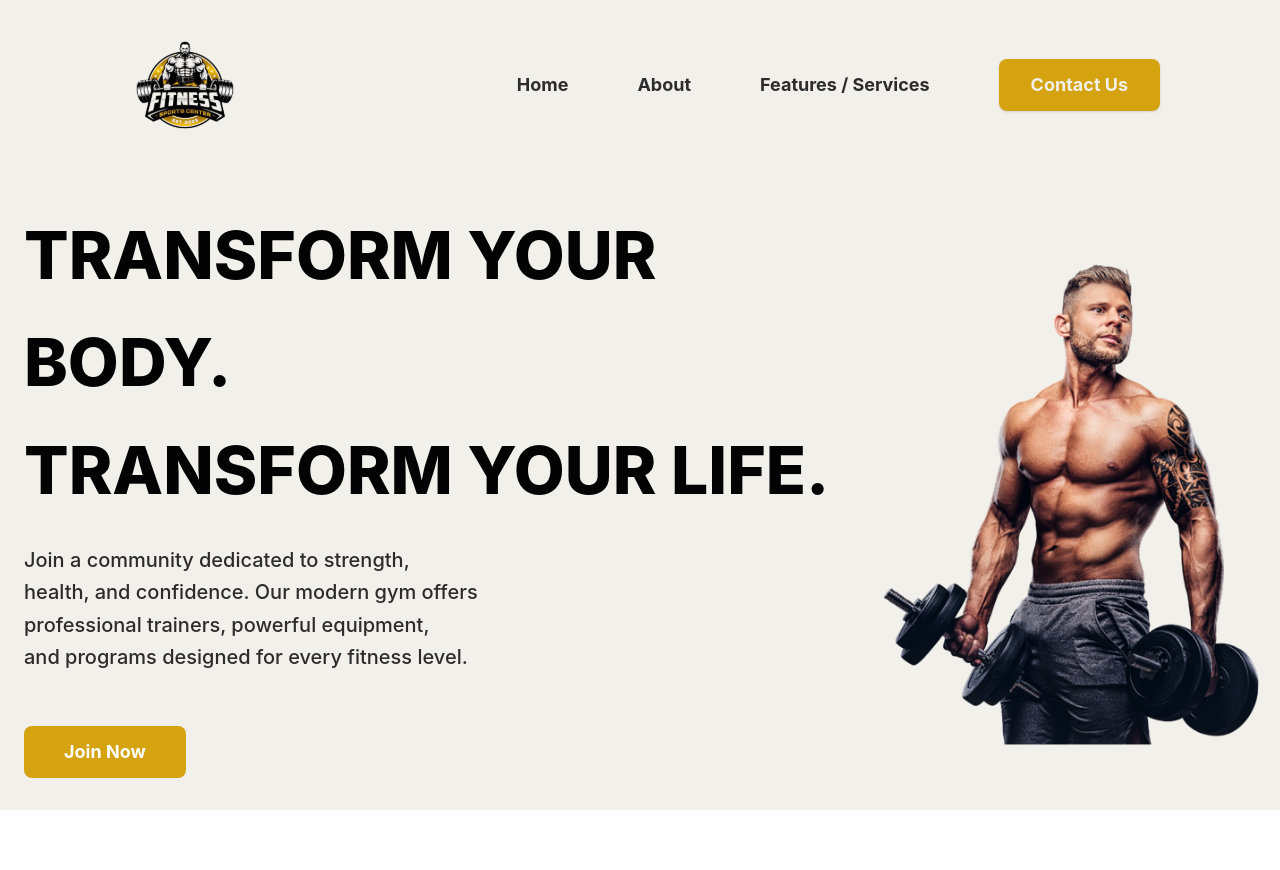
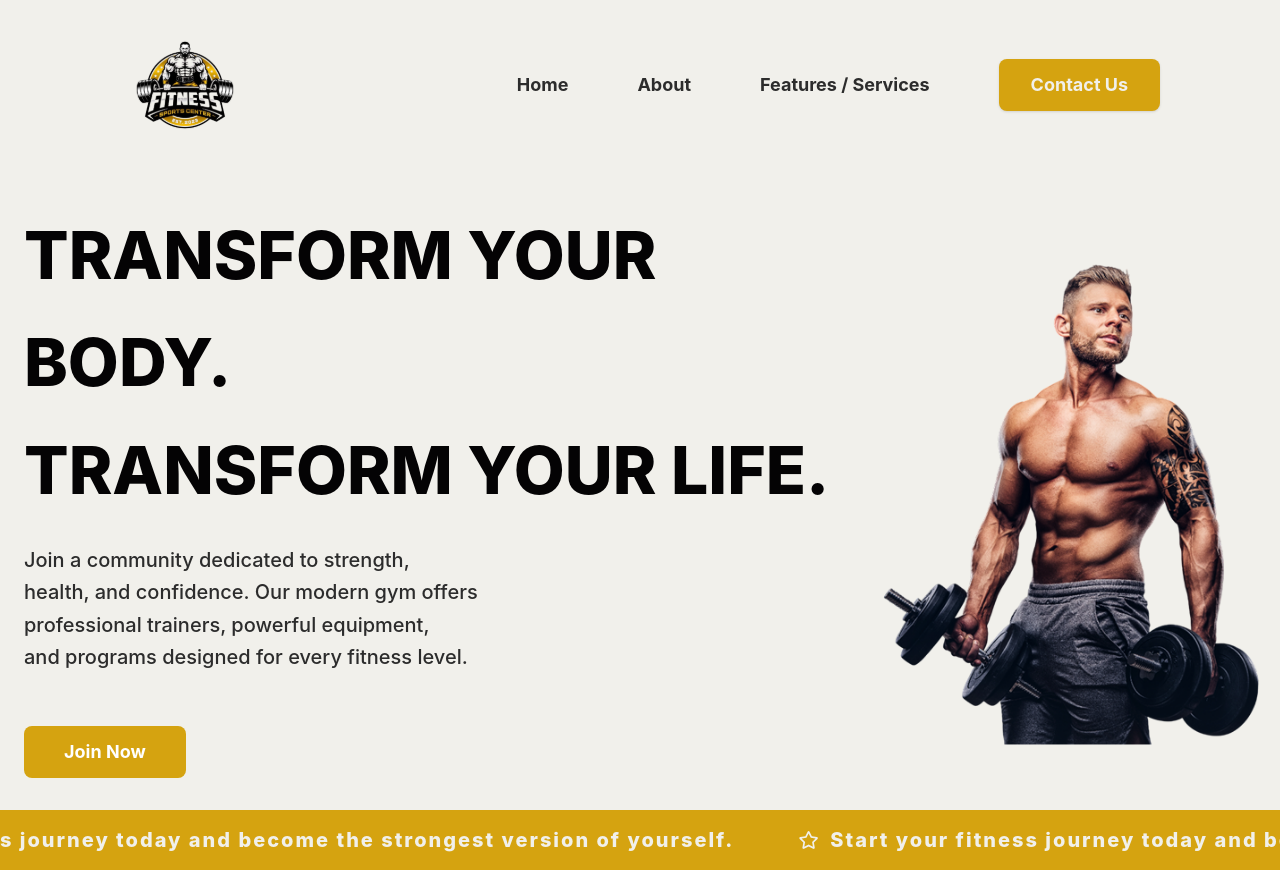
Before and after one commit to rukshanvishwa/fitness-sport-center, a React (Vite) app: page / in a window 1280 px wide. Before the commit the page ends 810 px from the top, so only its background shows below. Built offline with nearby package versions, Linux system fonts and the light colour scheme.

Commit message:
Add StoryLine component with scrolling animation and integrate into App

```diff
--- a/package.json
+++ b/package.json
@@ -13,6 +13,7 @@
     "@tailwindcss/vite": "^4.2.1",
     "react": "^19.2.4",
     "react-dom": "^19.2.4",
+    "react-icons": "^5.6.0",
     "tailwindcss": "^4.2.1"
   },
   "devDependencies": {
--- a/src/App.jsx
+++ b/src/App.jsx
@@ -1,6 +1,7 @@
 import React from 'react'
 import Navbar from './components/NavBar'
 import Hero from './sections/Hero'
+import StoryLine from './components/StoryLine'
 
 const App = () => {
   return (
@@ -8,6 +9,7 @@ const App = () => {
       <div className='bg-background'>
         <Navbar />
         <Hero />
+        <StoryLine />
       </div>
 
     </>
--- /dev/null
+++ b/src/components/StoryLine.jsx
@@ -0,0 +1,71 @@
+import React from 'react';
+import { FaRegStar } from 'react-icons/fa';
+
+const StoryLine = () => {
+    return (
+
+        <div className="bg-accent py-4 overflow-hidden whitespace-nowrap flex items-center w-full">
+
+            <style>
+                {`
+          @keyframes scroll-left {
+            0% { transform: translateX(0); }
+            100% { transform: translateX(-50%); }
+          }
+          .animate-marquee {
+            animation: scroll-left 65s linear infinite;
+          }
+          /* Pause the animation when the user hovers over it (optional, but a nice touch!) */
+          .animate-marquee:hover {
+            animation-play-state: paused;
+          }
+        `}
+            </style>
+
+            {/* scrolling container */}
+            <div className="flex w-max animate-marquee text-text-white font-extrabold tracking-widest text-[26px] md:text-xl">
+
+
+                <div className="flex items-center">
+
+                    <span className="mx-8 flex items-center gap-3">
+                        <FaRegStar className="text-text-white" />
+                        Start your fitness journey today and become the strongest version of yourself.
+                    </span>
+
+                    <span className="mx-8 flex items-center gap-3">
+                        <FaRegStar className="text-text-white" />
+                        Start your fitness journey today and become the strongest version of yourself.
+                    </span>
+
+                    <span className="mx-8 flex items-center gap-3">
+                        <FaRegStar className="text-text-white" />
+                        Start your fitness journey today and become the strongest version of yourself.
+                    </span>
+                </div>
+
+
+                <div className="flex items-center">
+
+                    <span className="mx-8 flex items-center gap-3">
+                        <FaRegStar className="text-text-white" />
+                        Start your fitness journey today and become the strongest version of yourself.
+                    </span>
+
+                    <span className="mx-8 flex items-center gap-3">
+                        <FaRegStar className="text-text-white" />
+                        Start your fitness journey today and become the strongest version of yourself.
+                    </span>
+
+                    <span className="mx-8 flex items-center gap-3">
+                        <FaRegStar className="text-text-white" />
+                        Start your fitness journey today and become the strongest version of yourself.
+                    </span>
+                </div>
+
+            </div>
+        </div>
+    );
+};
+
+export default StoryLine;
```
Also changed, not shown: 1 other file (tests, documents, lock files or other folders).
